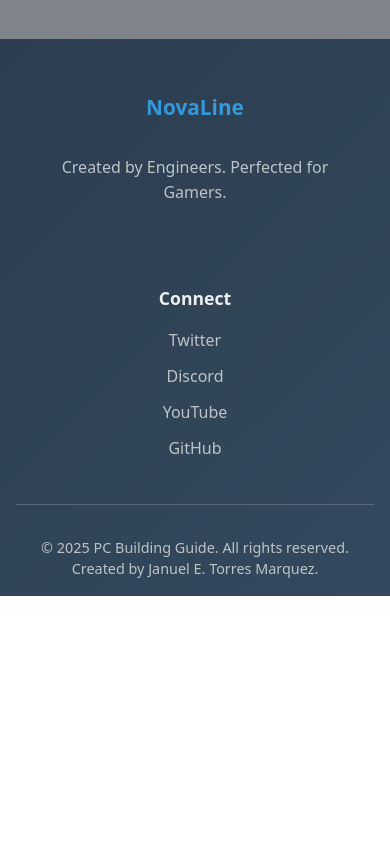
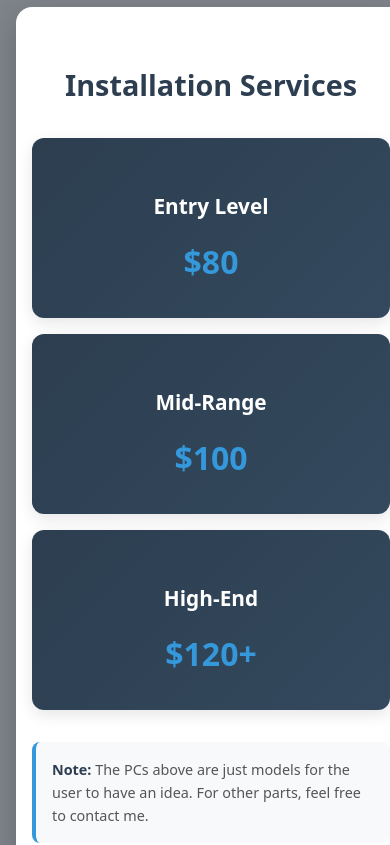
Before and after one commit to jankii03/pc-building-web-page, a React (Vite) app: page /prices in a window 390 px wide. Shown: the part 3560-4405 px from the top of the page. Before the commit the page ends 4156 px from the top, so only its background shows below. Built offline with nearby package versions, Linux system fonts and the light colour scheme.

Commit message:
Added installation section that shows the user available prices for PC assembly.

```diff
--- a/src/PricesPage/prices.css
+++ b/src/PricesPage/prices.css
@@ -151,7 +151,85 @@
   transform: translateY(0);
 }
 
+/* Installation Section */
+.installation-section {
+  margin-top: 4rem;
+  padding: 3rem 2rem;
+  background: white;
+  border-radius: 16px;
+  box-shadow: 0 10px 30px rgba(0, 0, 0, 0.2);
+}
+
+.installation-title {
+  font-size: 2.5rem;
+  font-weight: 700;
+  text-align: center;
+  margin-bottom: 2rem;
+  color: #2c3e50;
+}
+
+.installation-grid {
+  display: grid;
+  grid-template-columns: repeat(3, 1fr);
+  gap: 2rem;
+  margin-bottom: 2rem;
+}
+
+.installation-card {
+  background: linear-gradient(135deg, #2c3e50 0%, #34495e 100%);
+  padding: 2rem;
+  border-radius: 12px;
+  text-align: center;
+  box-shadow: 0 5px 15px rgba(0, 0, 0, 0.1);
+  transition: transform 0.3s ease, box-shadow 0.3s ease;
+}
+
+.installation-card:hover {
+  transform: translateY(-5px);
+  box-shadow: 0 8px 20px rgba(0, 0, 0, 0.2);
+}
+
+.installation-card h3 {
+  font-size: 1.5rem;
+  font-weight: 600;
+  color: white;
+  margin-bottom: 1rem;
+}
+
+.installation-price {
+  font-size: 2.5rem;
+  font-weight: 800;
+  color: #3498db;
+  margin: 0;
+}
+
+.disclaimer {
+  background-color: #f8f9fa;
+  border-left: 4px solid #3498db;
+  padding: 1.5rem;
+  border-radius: 8px;
+  margin-top: 2rem;
+}
+
+.disclaimer p {
+  margin: 0;
+  color: #555;
+  font-size: 1rem;
+  line-height: 1.6;
+}
+
+.disclaimer strong {
+  color: #2c3e50;
+  font-weight: 700;
+}
+
 /* Responsive design */
+@media (max-width: 1024px) {
+  .installation-grid {
+    grid-template-columns: repeat(2, 1fr);
+  }
+}
+
 @media (max-width: 1200px) {
   .prices-grid {
     grid-template-columns: repeat(2, 1fr);
@@ -192,4 +270,34 @@
   .spec-value {
     font-size: 0.9rem;
   }
+
+  .installation-section {
+    margin-top: 2rem;
+    padding: 2rem 1rem;
+  }
+
+  .installation-title {
+    font-size: 1.8rem;
+  }
+
+  .installation-grid {
+    grid-template-columns: 1fr;
+    gap: 1rem;
+  }
+
+  .installation-card h3 {
+    font-size: 1.3rem;
+  }
+
+  .installation-price {
+    font-size: 2rem;
+  }
+
+  .disclaimer {
+    padding: 1rem;
+  }
+
+  .disclaimer p {
+    font-size: 0.9rem;
+  }
 }
--- a/src/PricesPage/prices.tsx
+++ b/src/PricesPage/prices.tsx
@@ -135,6 +135,31 @@ const PricesPage: React.FC = () => {
             </div>
           ))}
         </div>
+
+        {/* Installation Prices Section */}
+        <div className="installation-section">
+          <h2 className="installation-title">Installation Services</h2>
+          <div className="installation-grid">
+            <div className="installation-card">
+              <h3>Entry Level</h3>
+              <p className="installation-price">$80</p>
+            </div>
+            <div className="installation-card">
+              <h3>Mid-Range</h3>
+              <p className="installation-price">$100</p>
+            </div>
+            <div className="installation-card">
+              <h3>High-End</h3>
+              <p className="installation-price">$120+</p>
+            </div>
+          </div>
+          <div className="disclaimer">
+            <p>
+              <strong>Note:</strong> The PCs above are just models for the user to have an idea.
+              For other parts, feel free to contact me.
+            </p>
+          </div>
+        </div>
       </div>
       </div>
       <Footer />
```
